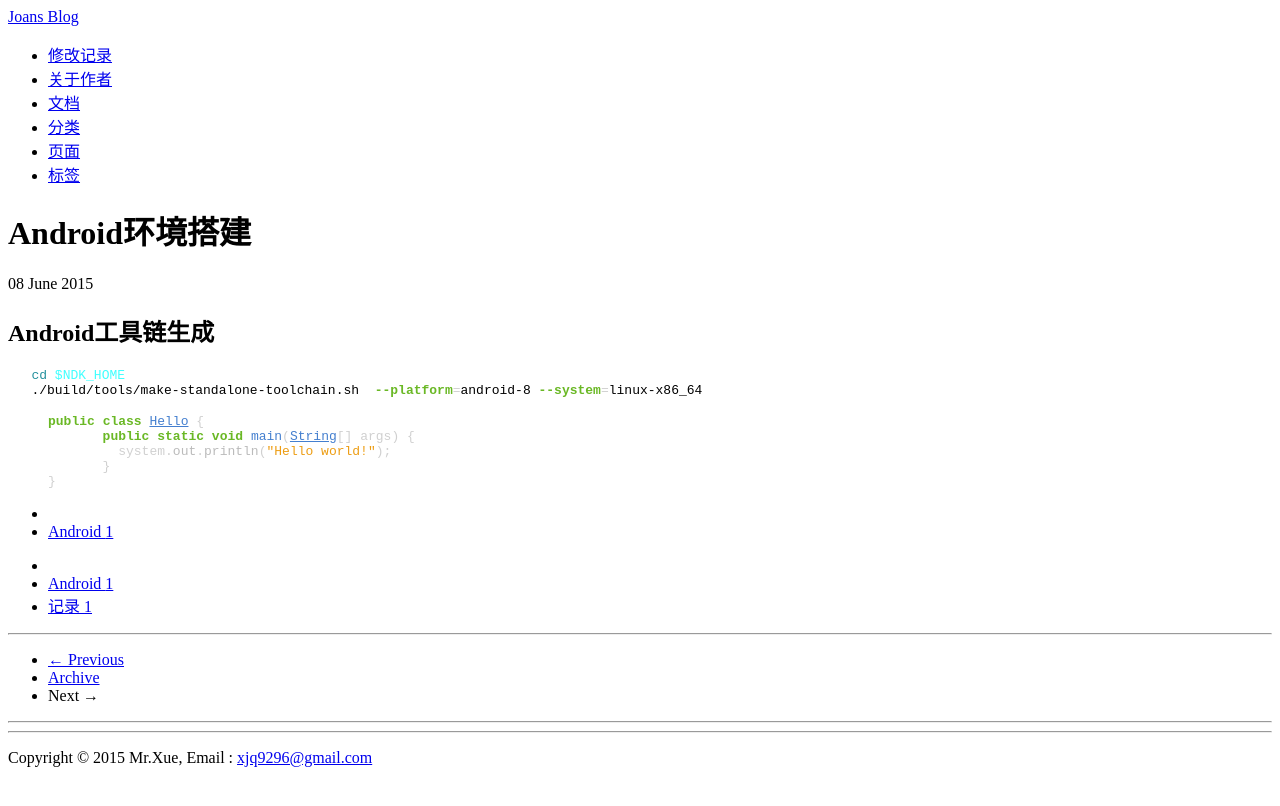
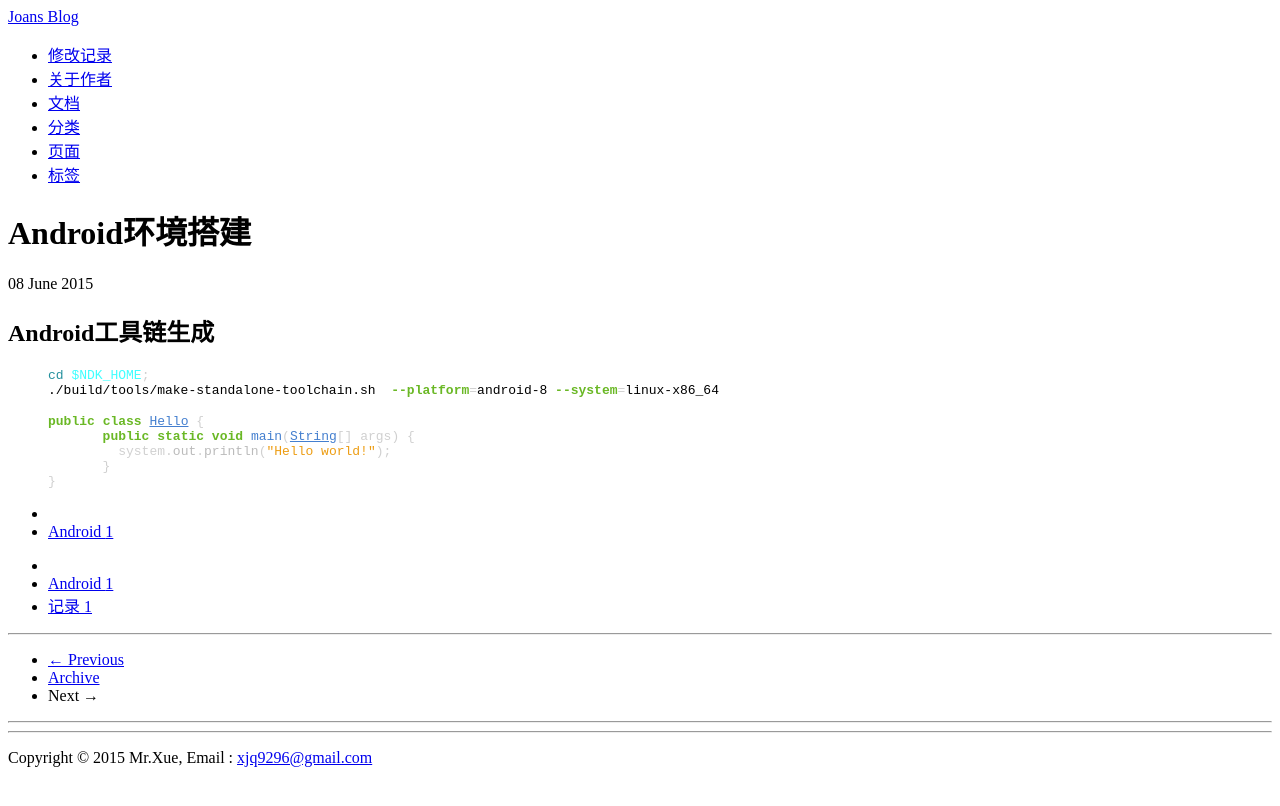
Before and after one commit to joans321/joans321.github.io, a Jekyll site: the page built from _posts/2015-06-08-android-tool.md, in a window 1280 px wide. Shown: the top 806 px of the page. Built offline with Jekyll 4.4.1, drawn with Linux system fonts in a browser that asks for light colours; Markdown is read by kramdown in place of the engine named in the settings; comment, search, counter and statistics services are not loaded.

Commit message:
update ChangeLog

````diff
--- a/_posts/2015-06-08-android-tool.md
+++ b/_posts/2015-06-08-android-tool.md
@@ -7,10 +7,10 @@
 
 ## Android工具链生成
 
-```sh
-   cd $NDK_HOME
-   ./build/tools/make-standalone-toolchain.sh  --platform=android-8 --system=linux-x86_64
-```
+{% highlight sh %}
+cd $NDK_HOME;
+./build/tools/make-standalone-toolchain.sh  --platform=android-8 --system=linux-x86_64
+{%endhighlight %}
 
 {% highlight java %}
 public class Hello {
````
Also changed, not shown: ChangLog.md (+1 -0 lines).
